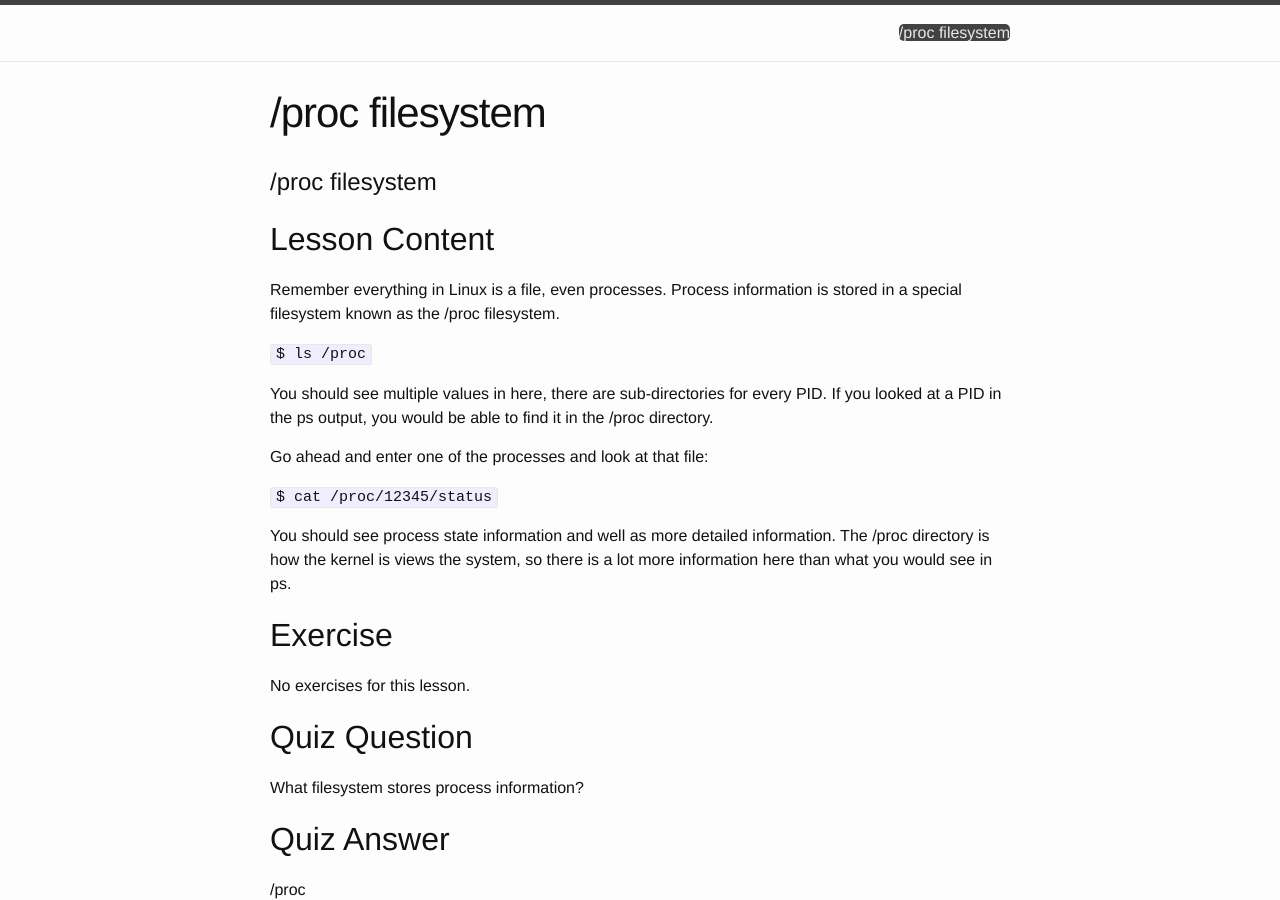
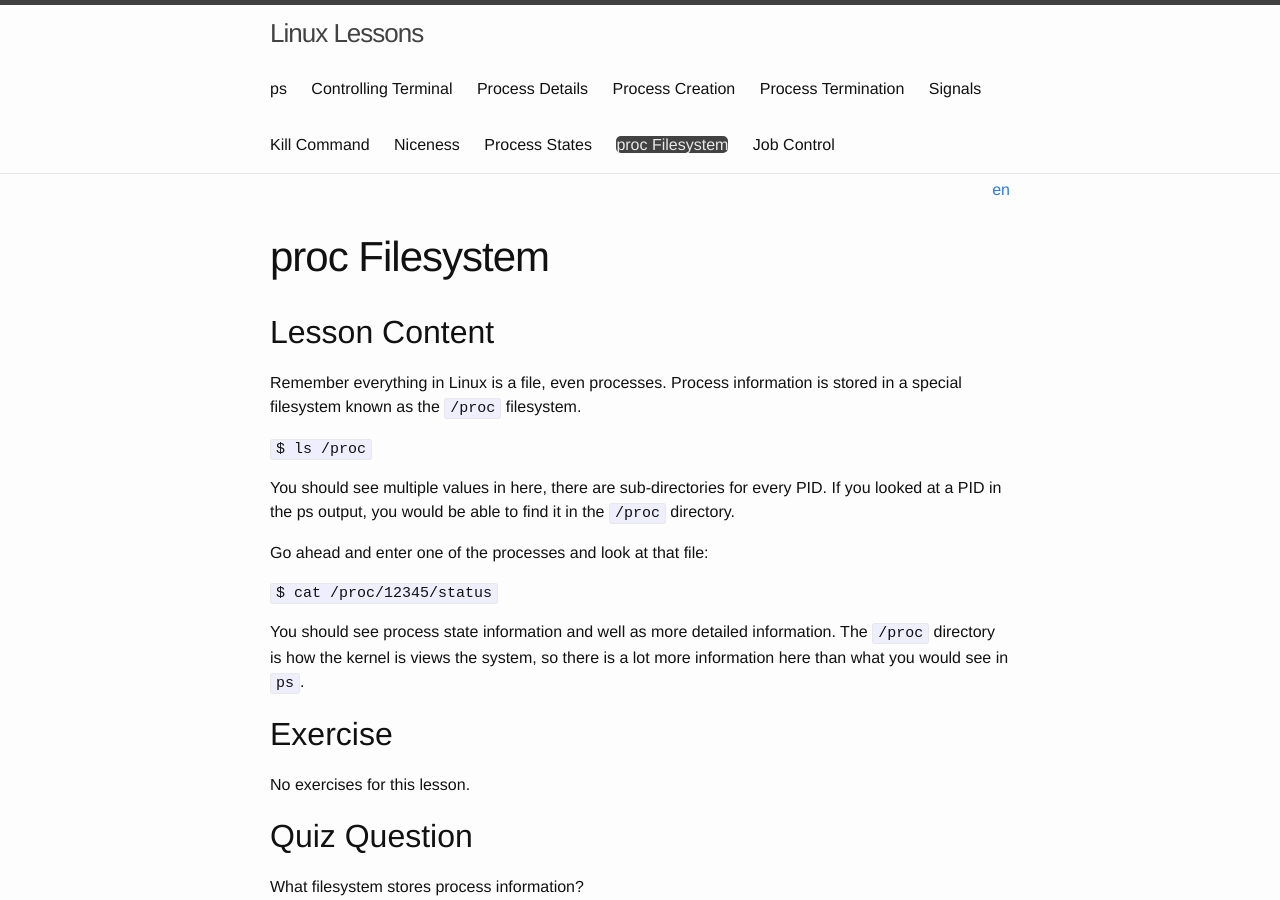
Before and after one commit to donpepe0/linuxlessons, a Jekyll site: the page built from _pages/processes/en/proc-filesystem.md, in a window 1280 px wide and 900 px high. Built offline with Jekyll 4.4.1, drawn with Linux system fonts in a browser that asks for light colours; nearby versions of some CDN libraries; our own code applies the rules of GitHub Pages for plain Markdown files; some of the changed lines change nothing that is shown; some of the changed text lies outside the part shown.

Commit message:
processes update

````diff
--- a/_pages/processes/en/proc-filesystem.md
+++ b/_pages/processes/en/proc-filesystem.md
@@ -1,18 +1,26 @@
-# /proc filesystem
+---
+layout: page
+title: proc Filesystem
+permalink: /en/proc-filesystem/
+cat: processes
+order: 10
+ref: proc-filesystem
+lang: en
+---
 
 ## Lesson Content
 
-Remember everything in Linux is a file, even processes. Process information is stored in a special filesystem known as the /proc filesystem.
+Remember everything in Linux is a file, even processes. Process information is stored in a special filesystem known as the `/proc` filesystem.
 
-```$ ls /proc```
+`$ ls /proc`
 
-You should see multiple values in here, there are sub-directories for every PID. If you looked at a PID in the ps output, you would be able to find it in the /proc directory.
+You should see multiple values in here, there are sub-directories for every PID. If you looked at a PID in the ps output, you would be able to find it in the `/proc` directory.
 
 Go ahead and enter one of the processes and look at that file:
 
-```$ cat /proc/12345/status```
+`$ cat /proc/12345/status`
 
-You should see process state information and well as more detailed information. The /proc directory is how the kernel is views the system, so there is a lot more information here than what you would see in ps.
+You should see process state information and well as more detailed information. The `/proc` directory is how the kernel is views the system, so there is a lot more information here than what you would see in `ps`.
 
 ## Exercise
 
@@ -21,7 +29,7 @@ No exercises for this lesson.
 ## Quiz Question
 
 What filesystem stores process information?
-
+<br /><br /><br /><br /><br /><br /><br /><br /><br /><br /><br /><br /><br /><br /><br /><br /><br /><br /><br /><br /><br /><br /><br /><br /><br /><br />
 ## Quiz Answer
 
-/proc
+`/proc`
````
